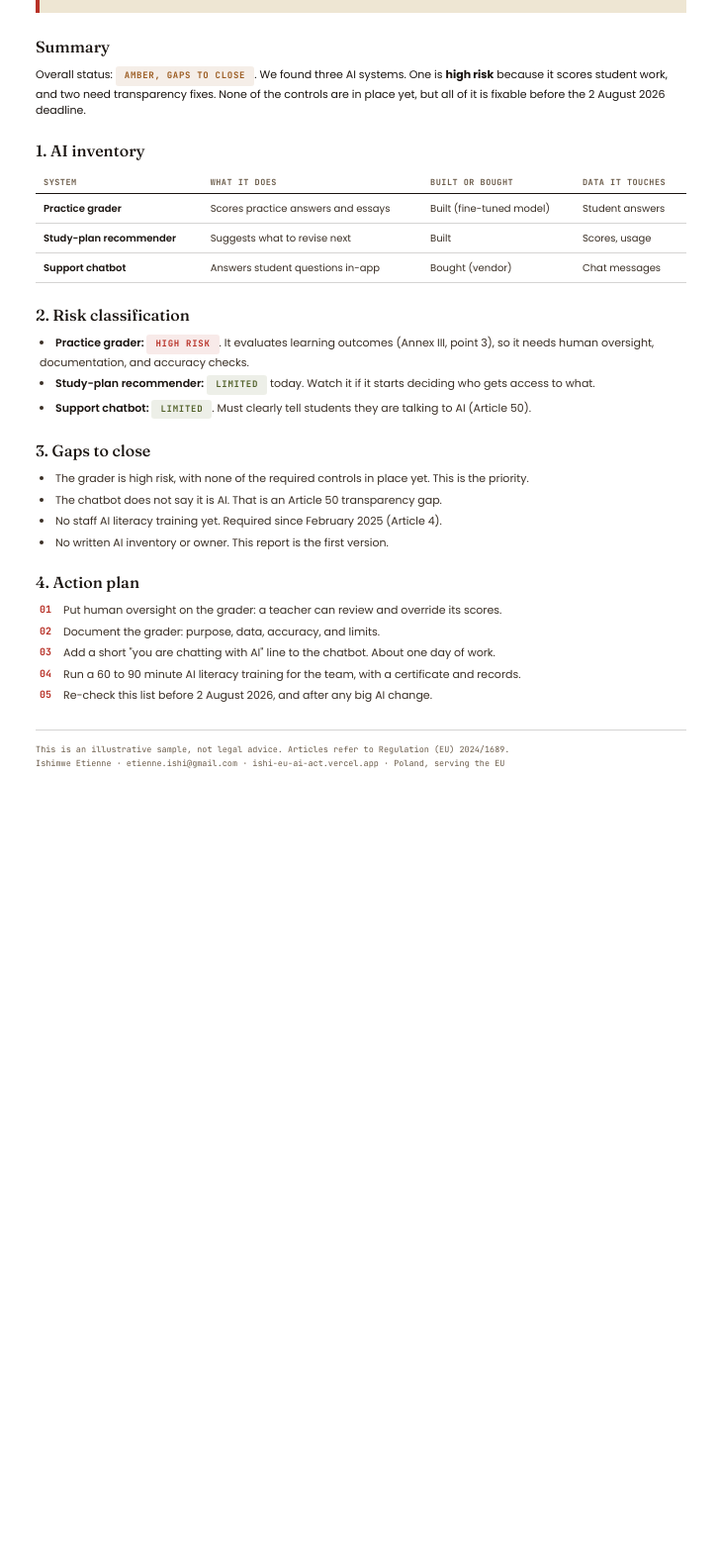
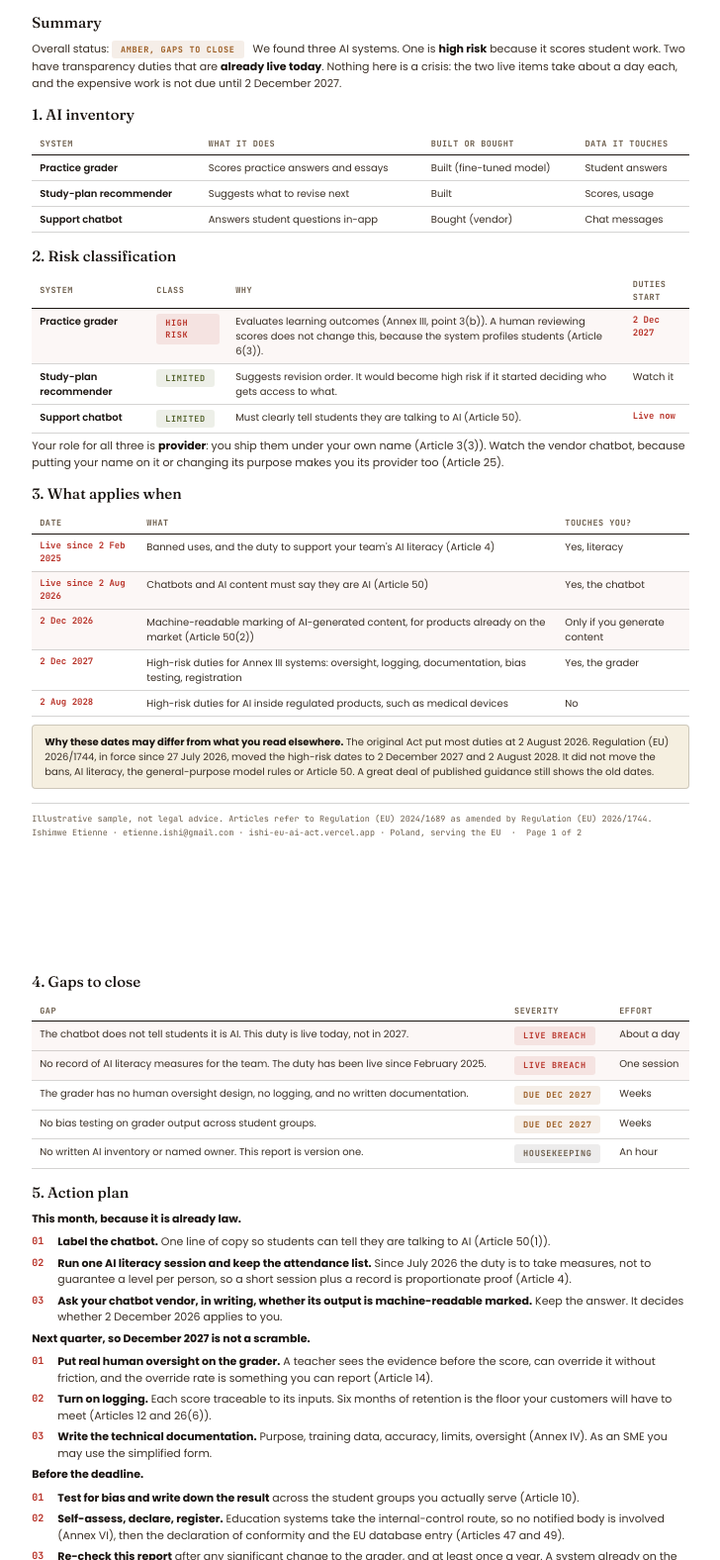
Before and after one commit to Fiston-pro/eu-ai-act, a plain HTML site: page sample-audit-source.html in a window 1280 px wide. Shown: the part 198-1774 px from the top of the page at 99% size, without its empty margins (32-760 px from the left). Before the commit the page ends 1123 px from the top, so only its background shows below. Drawn offline with Linux system fonts and the light colour scheme.

Commit message:
Rebuild the sample audit, and guard against stale dates in CI
The sample audit PDF still told prospects to fix things before August
2026 and cited Article 4 as it read before July 2026. It is linked from
the services section, so it was the most visible wrong thing on the site.

- sample-audit-source.html: rewritten against the amended law. Two pages:
  inventory, classification with the date each duty starts, a "what
  applies when" table, gaps split into live breaches versus 2027 work,
  and an action plan ordered by what is already law. PDF rebuilt.
- KEY-DATES.md: the single source of truth. Every date, where it comes
  from in the amending regulation, the wording that must not come back,
  and which files to update.
- tools/check-dates.mjs: scans every page for known-stale claims, checks
  the current high-risk dates are still present, and fails if the sample
  audit source changed without the PDF being rebuilt. A line marked
  check-dates-ok is exempt, for text that quotes the old wording on
  purpose.
- .github/workflows/check-dates.yml: runs that check on every push.
- funnel-map.html: countdown was still set to August 2026.

Co-Authored-By: Claude Opus 5 <noreply@anthropic.com>
Claude-Session: https://claude.ai/code/session_01FB8CRVMxN9MRckJe11RyQF

```diff
--- a/sample-audit-source.html
+++ b/sample-audit-source.html
@@ -1,45 +1,61 @@
 <!doctype html>
 <html lang="en"><head><meta charset="utf-8"/>
+<title>EU AI Act readiness report (sample) · Ishimwe Etienne</title>
 <link rel="preconnect" href="https://fonts.googleapis.com"/>
 <link rel="preconnect" href="https://fonts.gstatic.com" crossorigin/>
 <link href="https://fonts.googleapis.com/css2?family=Fraunces:ital,opsz,wght@0,9..144,300..900;1,9..144,300..900&family=Poppins:wght@400;500;600;700&family=JetBrains+Mono:wght@400;500;700&display=swap" rel="stylesheet"/>
 <style>
-:root{--paper:#EEE6D3;--ink:#1A1410;--ink2:#3A2F25;--mute:#6B5C4A;--red:#B83228;--amber:#9A5A1F;--olive:#52612A;--rule:#1A14102E}
+:root{--paper:#EEE6D3;--paper2:#F5EFE0;--ink:#1A1410;--ink2:#3A2F25;--mute:#6B5C4A;--red:#B83228;--amber:#9A5A1F;--olive:#52612A;--rule:#1A14102E}
 *{margin:0;padding:0;box-sizing:border-box}
 @page{size:A4;margin:0}
-body{font-family:"Poppins",sans-serif;color:var(--ink);font-size:11px;line-height:1.5;background:#fff}
-.page{width:210mm;min-height:297mm;padding:20mm 18mm}
-.band{background:var(--paper);border-left:4px solid var(--red);padding:16px 18px;margin-bottom:22px}
-.kick{font-family:"JetBrains Mono",monospace;font-size:9px;letter-spacing:.18em;text-transform:uppercase;color:var(--red);font-weight:600}
-h1{font-family:"Fraunces",serif;font-weight:400;font-size:30px;line-height:1.05;margin:4px 0 6px}
+body{font-family:"Poppins",sans-serif;color:var(--ink);font-size:11px;line-height:1.5;background:#fff;-webkit-print-color-adjust:exact;print-color-adjust:exact}
+.page{width:210mm;min-height:297mm;padding:15mm 17mm 11mm;page-break-after:always;position:relative}
+.page:last-child{page-break-after:auto}
+.band{background:var(--paper);border-left:4px solid var(--red);padding:13px 16px;margin-bottom:14px}
+.kick{font-family:"JetBrains Mono",monospace;font-size:9px;letter-spacing:.18em;text-transform:uppercase;color:var(--red);font-weight:700}
+h1{font-family:"Fraunces",serif;font-weight:400;font-size:26px;line-height:1.05;margin:3px 0 5px}
 h1 em{font-style:italic;color:var(--red)}
 .meta{font-family:"JetBrains Mono",monospace;font-size:9.5px;color:var(--mute);line-height:1.7}
-h2{font-family:"Fraunces",serif;font-weight:500;font-size:16px;margin:20px 0 8px;color:var(--ink)}
-.badge{display:inline-block;font-family:"JetBrains Mono",monospace;font-size:9px;letter-spacing:.08em;text-transform:uppercase;padding:3px 9px;border-radius:3px;font-weight:600}
+h2{font-family:"Fraunces",serif;font-weight:500;font-size:15px;margin:13px 0 6px;color:var(--ink)}
+h2:first-of-type{margin-top:0}
+p{margin-bottom:7px;color:var(--ink2)}
+p strong{color:var(--ink)}
+.badge{display:inline-block;font-family:"JetBrains Mono",monospace;font-size:8.5px;letter-spacing:.08em;text-transform:uppercase;padding:3px 9px;border-radius:3px;font-weight:700}
 .amber{background:#9A5A1F1A;color:var(--amber)}
 .red{background:#B832281A;color:var(--red)}
 .green{background:#5261241A;color:var(--olive)}
+.gray{background:#1A141014;color:var(--mute)}
 table{width:100%;border-collapse:collapse;margin:6px 0 4px;font-size:10px}
-th{text-align:left;font-family:"JetBrains Mono",monospace;font-size:8.5px;letter-spacing:.06em;text-transform:uppercase;color:var(--mute);border-bottom:1px solid var(--ink);padding:6px 8px 5px}
-td{padding:7px 8px;border-bottom:1px solid var(--rule);vertical-align:top;color:var(--ink2)}
-ol,ul{margin:6px 0 6px 4px}
-li{margin-bottom:5px;color:var(--ink2);list-style-position:inside}
-.steps li{list-style:none;padding-left:24px;position:relative;counter-increment:s}
-.steps{counter-reset:s}
-.steps li::before{content:counter(s,decimal-leading-zero);position:absolute;left:0;font-family:"JetBrains Mono",monospace;color:var(--red);font-weight:600;font-size:10px}
-.foot{margin-top:26px;padding-top:12px;border-top:1px solid var(--rule);font-family:"JetBrains Mono",monospace;font-size:8.5px;color:var(--mute);line-height:1.7}
+th{text-align:left;font-family:"JetBrains Mono",monospace;font-size:8.5px;letter-spacing:.06em;text-transform:uppercase;color:var(--mute);border-bottom:1px solid var(--ink);padding:5px 8px 4px}
+td{padding:5px 8px;border-bottom:1px solid var(--rule);vertical-align:top;color:var(--ink2)}
+tr.hot td{background:#B832280A}
+ul{margin:4px 0 4px 2px;list-style:none}
+ul li{position:relative;padding-left:16px;margin-bottom:5px;color:var(--ink2)}
+ul li::before{content:"";position:absolute;left:3px;top:7px;width:4px;height:4px;border-radius:50%;background:var(--red)}
+.steps{counter-reset:s;margin:4px 0}
+.steps li{list-style:none;padding-left:26px;position:relative;counter-increment:s;margin-bottom:5px;color:var(--ink2)}
+.steps li::before{content:counter(s,decimal-leading-zero);position:absolute;left:0;top:0;font-family:"JetBrains Mono",monospace;color:var(--red);font-weight:700;font-size:10px;background:none;width:auto;height:auto;border-radius:0}
+.steps li b{color:var(--ink)}
+.note{background:var(--paper2);border:1px solid var(--rule);border-radius:4px;padding:9px 12px;margin:8px 0;font-size:10px;color:var(--ink2)}
+.note b{color:var(--ink)}
+.foot{margin-top:14px;padding-top:8px;border-top:1px solid var(--rule);font-family:"JetBrains Mono",monospace;font-size:8.5px;color:var(--mute);line-height:1.7}
 .sysname{font-weight:600;color:var(--ink)}
+.pill{font-family:"JetBrains Mono",monospace;font-size:9px;color:var(--red);font-weight:700}
 </style></head>
 <body>
+
 <div class="page">
   <div class="band">
     <div class="kick">EU AI Act readiness report · illustrative sample</div>
     <h1>AI Act readiness, <em>at a glance</em>.</h1>
-    <div class="meta">Prepared for: an exam-prep edtech (illustrative example)<br/>Prepared by: Ishimwe Etienne · EU AI Act compliance<br/>Sample only. Your report uses your real systems.</div>
+    <div class="meta">Prepared for: an exam-prep edtech (illustrative example)<br/>
+      Prepared by: Ishimwe Etienne · EU AI Act compliance &amp; AI governance<br/>
+      Law as of: 14 November 2026 · Regulation (EU) 2024/1689 as amended by Regulation (EU) 2026/1744<br/>
+      Sample only. Your report uses your real systems and your real dates.</div>
   </div>
 
   <h2>Summary</h2>
-  <p>Overall status: <span class="badge amber">Amber, gaps to close</span>. We found three AI systems. One is <strong>high risk</strong> because it scores student work, and two need transparency fixes. None of the controls are in place yet, but all of it is fixable before the 2 August 2026 deadline.</p>
+  <p>Overall status: <span class="badge amber">Amber, gaps to close</span> &nbsp; We found three AI systems. One is <strong>high risk</strong> because it scores student work. Two have transparency duties that are <strong>already live today</strong>. Nothing here is a crisis: the two live items take about a day each, and the expensive work is not due until 2 December 2027.</p>
 
   <h2>1. AI inventory</h2>
   <table>
@@ -50,32 +66,68 @@ li{margin-bottom:5px;color:var(--ink2);list-style-position:inside}
   </table>
 
   <h2>2. Risk classification</h2>
-  <ul>
-    <li><span class="sysname">Practice grader:</span> <span class="badge red">High risk</span>. It evaluates learning outcomes (Annex III, point 3), so it needs human oversight, documentation, and accuracy checks.</li>
-    <li><span class="sysname">Study-plan recommender:</span> <span class="badge green">Limited</span> today. Watch it if it starts deciding who gets access to what.</li>
-    <li><span class="sysname">Support chatbot:</span> <span class="badge green">Limited</span>. Must clearly tell students they are talking to AI (Article 50).</li>
-  </ul>
+  <table>
+    <tr><th>System</th><th>Class</th><th>Why</th><th>Duties start</th></tr>
+    <tr class="hot"><td class="sysname">Practice grader</td><td><span class="badge red">High risk</span></td><td>Evaluates learning outcomes (Annex III, point 3(b)). A human reviewing scores does not change this, because the system profiles students (Article 6(3)).</td><td class="pill">2 Dec 2027</td></tr>
+    <tr><td class="sysname">Study-plan recommender</td><td><span class="badge green">Limited</span></td><td>Suggests revision order. It would become high risk if it started deciding who gets access to what.</td><td>Watch it</td></tr>
+    <tr><td class="sysname">Support chatbot</td><td><span class="badge green">Limited</span></td><td>Must clearly tell students they are talking to AI (Article 50).</td><td class="pill">Live now</td></tr>
+  </table>
+  <p>Your role for all three is <strong>provider</strong>: you ship them under your own name (Article 3(3)). Watch the vendor chatbot, because putting your name on it or changing its purpose makes you its provider too (Article 25).</p>
 
-  <h2>3. Gaps to close</h2>
-  <ul>
-    <li>The grader is high risk, with none of the required controls in place yet. This is the priority.</li>
-    <li>The chatbot does not say it is AI. That is an Article 50 transparency gap.</li>
-    <li>No staff AI literacy training yet. Required since February 2025 (Article 4).</li>
-    <li>No written AI inventory or owner. This report is the first version.</li>
-  </ul>
+  <h2>3. What applies when</h2>
+  <table>
+    <tr><th>Date</th><th>What</th><th>Touches you?</th></tr>
+    <tr><td class="pill">Live since 2 Feb 2025</td><td>Banned uses, and the duty to support your team's AI literacy (Article 4)</td><td>Yes, literacy</td></tr>
+    <tr class="hot"><td class="pill">Live since 2 Aug 2026</td><td>Chatbots and AI content must say they are AI (Article 50)</td><td>Yes, the chatbot</td></tr>
+    <tr class="hot"><td class="pill">2 Dec 2026</td><td>Machine-readable marking of AI-generated content, for products already on the market (Article 50(2))</td><td>Only if you generate content</td></tr>
+    <tr><td class="pill">2 Dec 2027</td><td>High-risk duties for Annex III systems: oversight, logging, documentation, bias testing, registration</td><td>Yes, the grader</td></tr>
+    <tr><td class="pill">2 Aug 2028</td><td>High-risk duties for AI inside regulated products, such as medical devices</td><td>No</td></tr>
+  </table>
+  <div class="note"><b>Why these dates may differ from what you read elsewhere.</b> The original Act put most duties at 2 August 2026. Regulation (EU) 2026/1744, in force since 27 July 2026, moved the high-risk dates to 2 December 2027 and 2 August 2028. It did not move the bans, AI literacy, the general-purpose model rules or Article 50. A great deal of published guidance still shows the old dates.</div>
 
-  <h2>4. Action plan</h2>
+  <div class="foot">
+    Illustrative sample, not legal advice. Articles refer to Regulation (EU) 2024/1689 as amended by Regulation (EU) 2026/1744.<br/>
+    Ishimwe Etienne · etienne.ishi@gmail.com · ishi-eu-ai-act.vercel.app · Poland, serving the EU &nbsp;·&nbsp; Page 1 of 2
+  </div>
+</div>
+
+<div class="page">
+  <h2>4. Gaps to close</h2>
+  <table>
+    <tr><th>Gap</th><th>Severity</th><th>Effort</th></tr>
+    <tr class="hot"><td>The chatbot does not tell students it is AI. This duty is live today, not in 2027.</td><td><span class="badge red">Live breach</span></td><td>About a day</td></tr>
+    <tr class="hot"><td>No record of AI literacy measures for the team. The duty has been live since February 2025.</td><td><span class="badge red">Live breach</span></td><td>One session</td></tr>
+    <tr><td>The grader has no human oversight design, no logging, and no written documentation.</td><td><span class="badge amber">Due Dec 2027</span></td><td>Weeks</td></tr>
+    <tr><td>No bias testing on grader output across student groups.</td><td><span class="badge amber">Due Dec 2027</span></td><td>Weeks</td></tr>
+    <tr><td>No written AI inventory or named owner. This report is version one.</td><td><span class="badge gray">Housekeeping</span></td><td>An hour</td></tr>
+  </table>
+
+  <h2>5. Action plan</h2>
+  <p><strong>This month, because it is already law.</strong></p>
   <ol class="steps">
-    <li>Put human oversight on the grader: a teacher can review and override its scores.</li>
-    <li>Document the grader: purpose, data, accuracy, and limits.</li>
-    <li>Add a short "you are chatting with AI" line to the chatbot. About one day of work.</li>
-    <li>Run a 60 to 90 minute AI literacy training for the team, with a certificate and records.</li>
-    <li>Re-check this list before 2 August 2026, and after any big AI change.</li>
+    <li><b>Label the chatbot.</b> One line of copy so students can tell they are talking to AI (Article 50(1)).</li>
+    <li><b>Run one AI literacy session and keep the attendance list.</b> Since July 2026 the duty is to take measures, not to guarantee a level per person, so a short session plus a record is proportionate proof (Article 4).</li>
+    <li><b>Ask your chatbot vendor, in writing, whether its output is machine-readable marked.</b> Keep the answer. It decides whether 2 December 2026 applies to you.</li>
+  </ol>
+  <p><strong>Next quarter, so December 2027 is not a scramble.</strong></p>
+  <ol class="steps">
+    <li><b>Put real human oversight on the grader.</b> A teacher sees the evidence before the score, can override it without friction, and the override rate is something you can report (Article 14).</li>
+    <li><b>Turn on logging.</b> Each score traceable to its inputs. Six months of retention is the floor your customers will have to meet (Articles 12 and 26(6)).</li>
+    <li><b>Write the technical documentation.</b> Purpose, training data, accuracy, limits, oversight (Annex IV). As an SME you may use the simplified form.</li>
+  </ol>
+  <p><strong>Before the deadline.</strong></p>
+  <ol class="steps">
+    <li><b>Test for bias and write down the result</b> across the student groups you actually serve (Article 10).</li>
+    <li><b>Self-assess, declare, register.</b> Education systems take the internal-control route, so no notified body is involved (Annex VI), then the declaration of conformity and the EU database entry (Articles 47 and 49).</li>
+    <li><b>Re-check this report</b> after any significant change to the grader, and at least once a year. A system already on the market is pulled into the new rules by significant design changes (Article 111).</li>
   </ol>
 
+  <div class="note"><b>What this report is not.</b> It is an engineering and documentation map, not a legal opinion. Where a question turns on legal interpretation rather than on how the system is built, that is flagged in your report and a lawyer is brought in for sign-off.</div>
+
   <div class="foot">
-    This is an illustrative sample, not legal advice. Articles refer to Regulation (EU) 2024/1689.<br/>
-    Ishimwe Etienne · etienne.ishi@gmail.com · ishi-eu-ai-act.vercel.app · Poland, serving the EU
+    Illustrative sample, not legal advice. Articles refer to Regulation (EU) 2024/1689 as amended by Regulation (EU) 2026/1744.<br/>
+    Ishimwe Etienne · etienne.ishi@gmail.com · ishi-eu-ai-act.vercel.app · Poland, serving the EU &nbsp;·&nbsp; Page 2 of 2
   </div>
 </div>
+
 </body></html>
```
Also changed, not shown: funnel-map.html (+1 -1 lines), tools/check-dates.mjs (added, +131 -0 lines), 5 other files.
